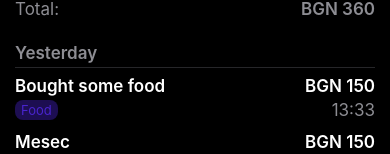
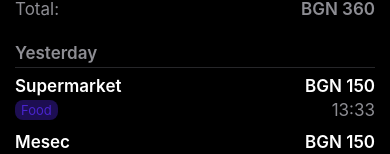
Before and after one commit to IvayloKarapeykov/MyExpense, a React Native app: screen / in a window 390 px wide. Shown: the part 322-476 px from the top of the page. Built offline with nearby package versions, Linux system fonts and the light colour scheme.

Commit message:
Hardcoded expenses

```diff
--- a/screens/Expenses.tsx
+++ b/screens/Expenses.tsx
@@ -46,7 +46,7 @@ export const Expenses = () => (
                             color: '#4924cd'
                         },
                         date: new Date(),
-                        note: 'Bought some food',
+                        note: 'Supermarket',
                         recurrence: Recurrence.None,
                     },
                     {
```
